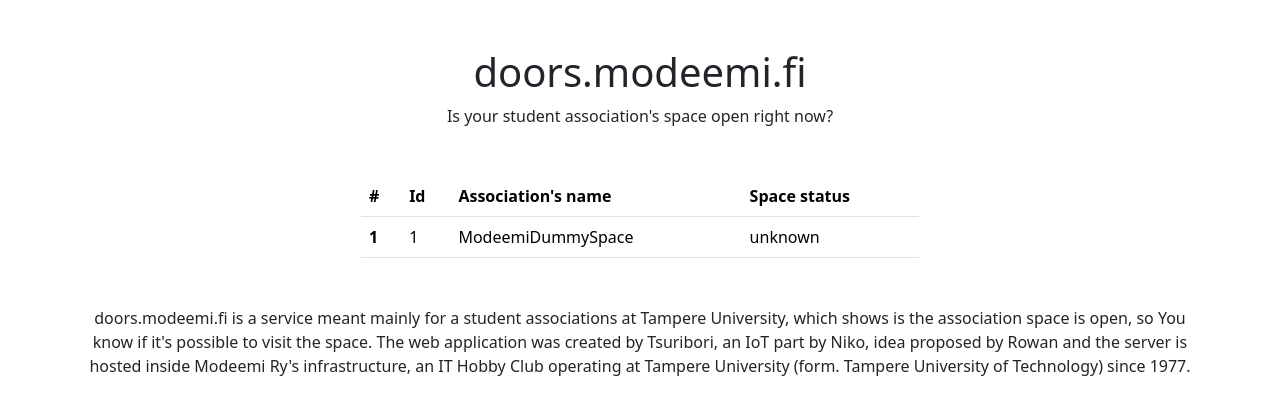
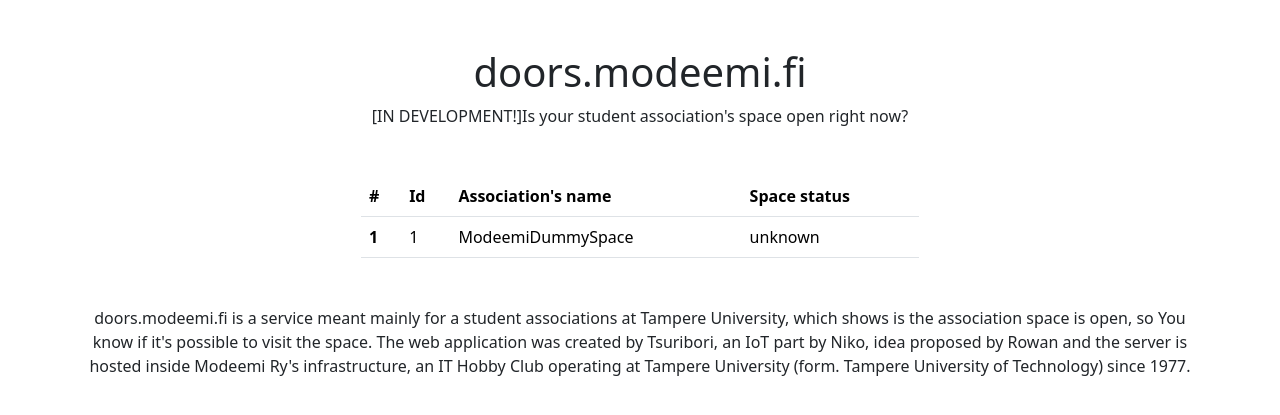
Before and after one commit to modeemi/doors, a FastAPI app: page /status in a window 1280 px wide. Shown: the top 415 px of the page. Run offline with FastAPI, Linux system fonts and the light colour scheme; data comes from the database, SQL or seed files in the repository; some libraries are stand-ins or nearby versions.

Commit message:
in development disclaimer added

```diff
--- a/templates/index.html
+++ b/templates/index.html
@@ -3,7 +3,7 @@
 <head>
   <meta charset="UTF-8">
   <meta name="viewport" content="width=device-width, initial-scale=1.0">
-  <title>doors.modeemi.fi</title>
+  <title>doors.modeemi.fi [IN DEVELOPMENT!]</title>
 
   <!-- Bootstrap CSS -->
   <link href="/static/css/bootstrap.min.css" rel="stylesheet">
@@ -12,7 +12,7 @@
 
   <div class="container mt-5">
     <h1 class="text-center">doors.modeemi.fi</h1>
-    <p class="text-center">Is your student association's space open right now?</p>
+    <p class="text-center">[IN DEVELOPMENT!]Is your student association's space open right now?</p>
   </div>
 
   <div class="container mt-5">
```
